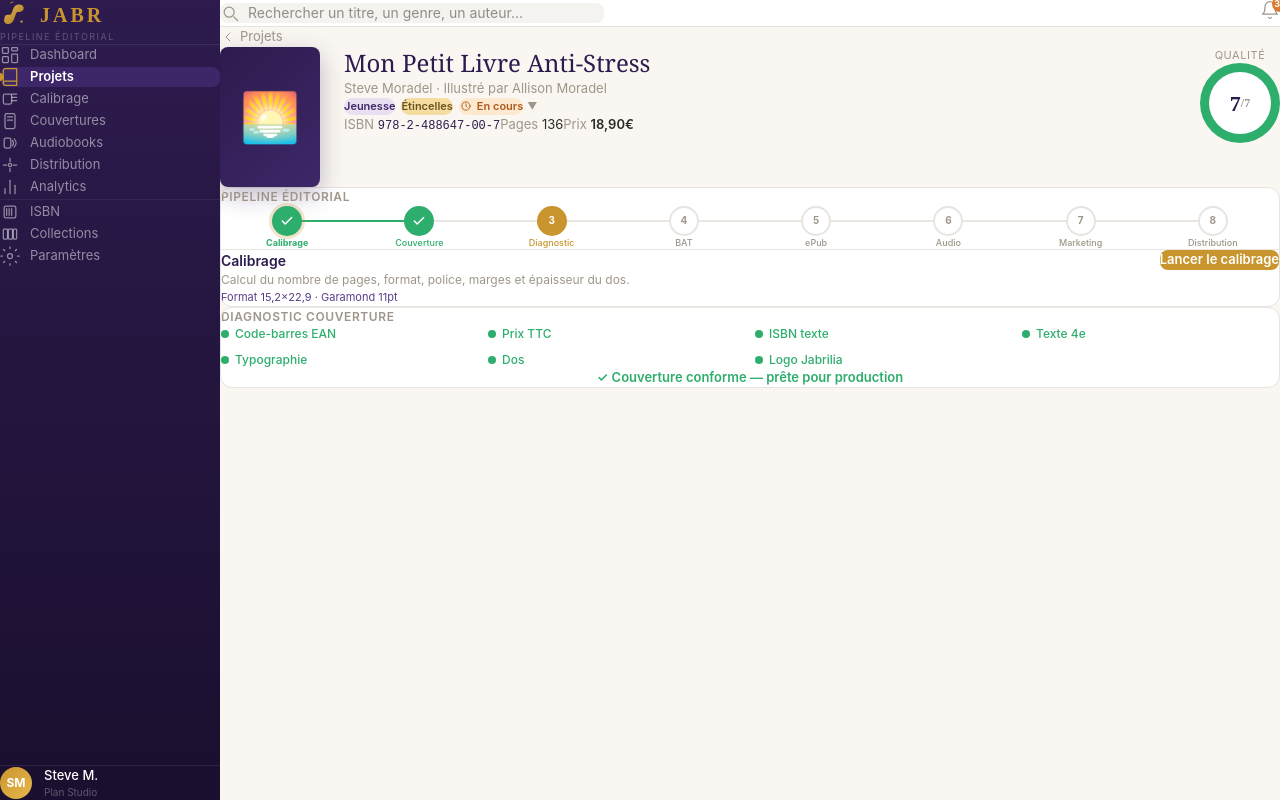
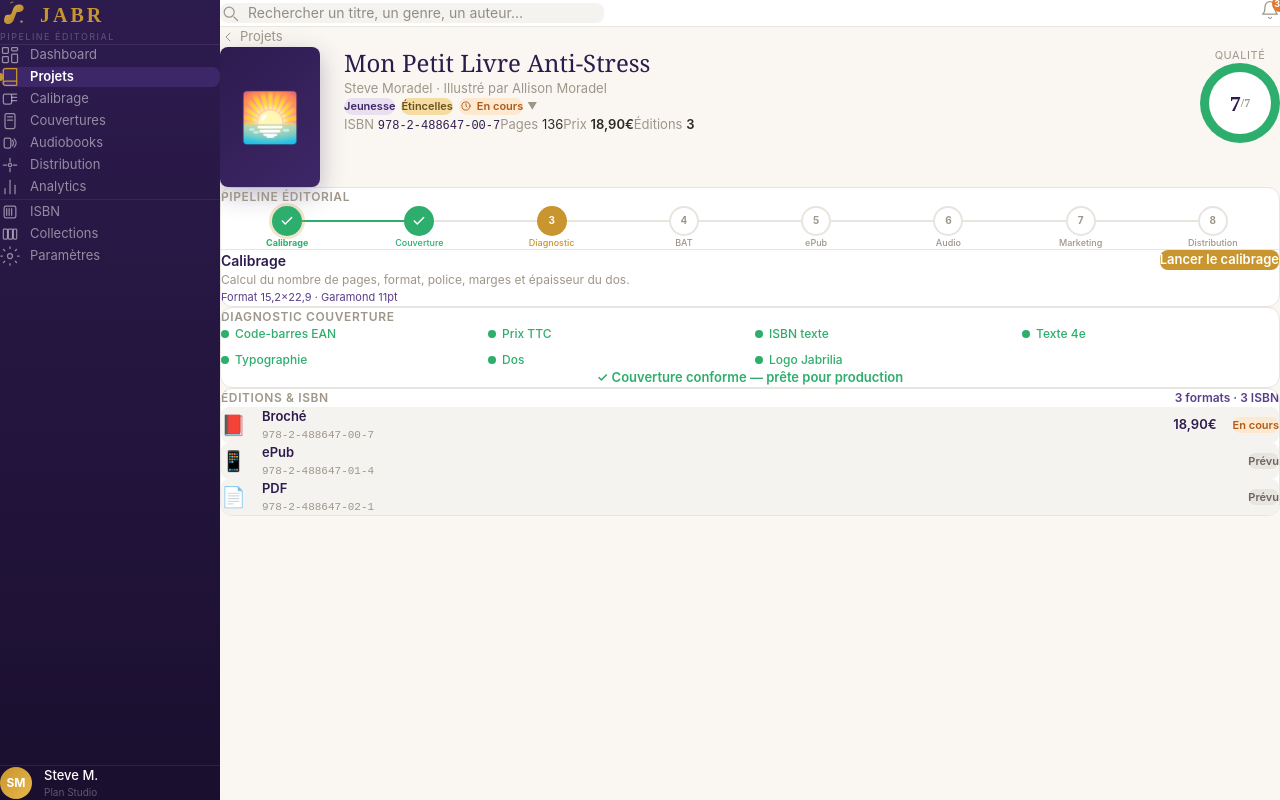
Before and after one commit to SteveMrld/jabr, a Next.js app: page /demo in a window 1280 px wide. Both pictures are taken after a click on the element 750 px from the left and 173 px from the top of the page. Built offline with nearby package versions, Linux system fonts and the light colour scheme.

Commit message:
v1.3 — Éditions multi-format : 1 ISBN par format (broché, poche, ePub, audiobook, relié, PDF)

```diff
--- a/src/components/jabr/JabrApp.tsx
+++ b/src/components/jabr/JabrApp.tsx
@@ -1,7 +1,7 @@
 'use client';
 
 import { useState } from 'react';
-import { PROJECTS, PIPELINE_STEPS, COLLECTIONS, DIAG_LABELS, DISTRIBUTION_CHANNELS, type Project } from '@/lib/data';
+import { PROJECTS, PIPELINE_STEPS, COLLECTIONS, DIAG_LABELS, DISTRIBUTION_CHANNELS, FORMAT_LABELS, EDITION_STATUS_LABELS, countISBN, primaryISBN, primaryPrice, type Project, type Edition, type EditionFormat } from '@/lib/data';
 
 // ═══════════════════════════════════
 // DESIGN TOKENS
@@ -213,7 +213,7 @@ const DashboardView = ({ onProject, onNew, projects, allProjects }: { onProject:
         <StatCard value={allProjects.length} label="Projets" accent={c.mv} />
         <StatCard value={prog} label="En cours" accent={c.og} />
         <StatCard value={pub} label="Publiés" accent={c.ok} />
-        <StatCard value={`${allProjects.length}/100`} label="ISBN attribués" accent={c.or} />
+        <StatCard value={`${countISBN(allProjects)}/100`} label="ISBN attribués" accent={c.or} />
         <StatCard value={corr} label="Corrections" accent={c.er} />
       </div>
 
@@ -313,9 +313,10 @@ const DetailView = ({ project: p, onBack, onUpdate, onToast }: { project: Projec
           </div>
           <div className="mt-3.5 text-[13px]">
             <span style={{ color: c.gr }}>ISBN </span>
-            <span style={{ fontFamily: "'JetBrains Mono', monospace", color: c.mv, fontSize: 12 }}>{p.isbn}</span>
+            <span style={{ fontFamily: "'JetBrains Mono', monospace", color: c.mv, fontSize: 12 }}>{primaryISBN(p)}</span>
             <span className="ml-4" style={{ color: c.gr }}>Pages </span><span>{p.pages}</span>
-            {p.price && <><span className="ml-4" style={{ color: c.gr }}>Prix </span><span className="font-semibold">{p.price}</span></>}
+            {primaryPrice(p) && <><span className="ml-4" style={{ color: c.gr }}>Prix </span><span className="font-semibold">{primaryPrice(p)}</span></>}
+            <span className="ml-4" style={{ color: c.gr }}>Éditions </span><span className="font-semibold">{p.editions.length}</span>
           </div>
         </div>
         <div className="text-center">
@@ -388,6 +389,29 @@ const DetailView = ({ project: p, onBack, onUpdate, onToast }: { project: Projec
           <div className="text-center font-semibold text-[13px] py-2" style={{ color: c.ok }}>✓ Couverture conforme — prête pour production</div>
         )}
       </Card>
+
+      {/* Éditions / ISBN */}
+      <Card hover={false} className="p-6 mt-5">
+        <div className="flex justify-between items-center mb-4">
+          <div className="uppercase tracking-wider font-semibold" style={{ fontSize: 12, color: c.gr }}>Éditions &amp; ISBN</div>
+          <span className="text-[12px] font-semibold" style={{ color: c.vm }}>{p.editions.length} format{p.editions.length > 1 ? 's' : ''} · {p.editions.length} ISBN</span>
+        </div>
+        <div className="space-y-2">
+          {p.editions.map((ed, i) => (
+            <div key={i} className="flex items-center gap-4 p-3 rounded-lg" style={{ background: c.ft }}>
+              <span className="text-xl">{FORMAT_LABELS[ed.format]?.icon}</span>
+              <div className="flex-1">
+                <div className="text-[13px] font-semibold" style={{ color: c.mv }}>{FORMAT_LABELS[ed.format]?.label}</div>
+                <div style={{ fontFamily: "'JetBrains Mono', monospace", fontSize: 11, color: c.gr }}>{ed.isbn}</div>
+              </div>
+              {ed.price && <span className="text-[13px] font-semibold" style={{ color: c.mv }}>{ed.price}</span>}
+              <Badge bg={EDITION_STATUS_LABELS[ed.status]?.bg || c.gc} color={EDITION_STATUS_LABELS[ed.status]?.color || c.gr}>
+                {EDITION_STATUS_LABELS[ed.status]?.label}
+              </Badge>
+            </div>
+          ))}
+        </div>
+      </Card>
     </div>
   );
 };
@@ -429,28 +453,37 @@ const CouverturesView = ({ onProject, projects }: { onProject: (p: Project) => v
 };
 
 // --- ISBN ---
-const ISBNView = ({ projects }: { projects: Project[] }) => (
+const ISBNView = ({ projects }: { projects: Project[] }) => {
+  const totalISBN = countISBN(projects);
+  return (
   <div>
     <div className="flex justify-between items-end mb-5">
-      <div><h2 className="text-2xl" style={{ color: c.mv }}>Registre ISBN</h2><p className="mt-1" style={{ color: c.gr, fontSize: 13 }}>Préfixe éditeur : 978-2-488647 · Stock : 100</p></div>
+      <div><h2 className="text-2xl" style={{ color: c.mv }}>Registre ISBN</h2><p className="mt-1" style={{ color: c.gr, fontSize: 13 }}>Préfixe éditeur : 978-2-488647 · Stock : 100 · 1 ISBN par format</p></div>
       <Btn>{icons.plus} Attribuer ISBN</Btn>
     </div>
-    <div className="flex gap-3.5 mb-6"><StatCard value={projects.length} label="Attribués" accent={c.or} /><StatCard value={100 - projects.length} label="Disponibles" accent={c.ok} /><StatCard value={`#${projects.length + 1}`} label="Prochain libre" accent={c.vm} /></div>
+    <div className="flex gap-3.5 mb-6"><StatCard value={totalISBN} label="Attribués" accent={c.or} /><StatCard value={100 - totalISBN} label="Disponibles" accent={c.ok} /><StatCard value={projects.length} label="Titres" accent={c.mv} /></div>
     <Card hover={false}>
-      <div className="grid grid-cols-[190px_1fr_90px_90px] px-5 py-3 text-[11px] font-semibold uppercase tracking-wider" style={{ background: c.ft, color: c.mv, borderBottom: `2px solid ${c.or}` }}>
-        <div>ISBN</div><div>Titre</div><div>Genre</div><div>Statut</div>
+      <div className="grid grid-cols-[200px_1fr_90px_90px_90px] px-5 py-3 text-[11px] font-semibold uppercase tracking-wider" style={{ background: c.ft, color: c.mv, borderBottom: `2px solid ${c.or}` }}>
+        <div>ISBN</div><div>Titre</div><div>Format</div><div>Prix</div><div>Statut</div>
       </div>
-      {projects.map((p, i) => (
-        <div key={p.id} className="grid grid-cols-[190px_1fr_90px_90px] px-5 py-2.5 text-[13px] cursor-pointer transition-colors hover:bg-[rgba(200,149,46,0.04)]" style={{ background: i % 2 === 0 ? 'white' : '#FAFAF8', borderBottom: `1px solid ${c.ft}` }}>
-          <div style={{ fontFamily: "'JetBrains Mono', monospace", fontSize: 11, color: c.mv }}>{p.isbn}</div>
-          <div className="font-medium truncate">{p.title}</div>
-          <div><GenreBadge genre={p.genre} /></div>
-          <div><StatusBadge status={p.status} /></div>
-        </div>
+      {projects.map(p => (
+        p.editions.map((ed, ei) => (
+          <div key={`${p.id}-${ei}`} className="grid grid-cols-[200px_1fr_90px_90px_90px] px-5 py-2.5 text-[13px] transition-colors hover:bg-[rgba(200,149,46,0.04)]"
+            style={{ background: ei === 0 ? 'white' : '#FAFAF8', borderBottom: ei === p.editions.length - 1 ? `2px solid ${c.gc}` : `1px solid ${c.ft}` }}>
+            <div style={{ fontFamily: "'JetBrains Mono', monospace", fontSize: 11, color: c.mv }}>{ed.isbn}</div>
+            <div className="truncate">
+              {ei === 0 ? <span className="font-medium">{p.title}</span> : <span style={{ color: c.gr, fontSize: 12, paddingLeft: 12 }}>↳ {p.title}</span>}
+            </div>
+            <div><Badge bg={ei === 0 ? '#E8E0F0' : c.ft} color={ei === 0 ? '#3E2768' : c.gr}>{FORMAT_LABELS[ed.format]?.icon} {FORMAT_LABELS[ed.format]?.label}</Badge></div>
+            <div className="text-[12px]" style={{ color: ed.price ? c.nr : c.gr }}>{ed.price || '—'}</div>
+            <div><Badge bg={EDITION_STATUS_LABELS[ed.status]?.bg || c.gc} color={EDITION_STATUS_LABELS[ed.status]?.color || c.gr}>{EDITION_STATUS_LABELS[ed.status]?.label}</Badge></div>
+          </div>
+        ))
       ))}
     </Card>
   </div>
-);
+  );
+};
 
 // --- COLLECTIONS ---
 const CollectionsView = ({ onProject, projects }: { onProject: (p: Project) => void; projects: Project[] }) => (
@@ -568,17 +601,28 @@ const NewProjectModal = ({ open, onClose, onAdd }: { open: boolean; onClose: ()
   const [genre, setGenre] = useState('Roman');
   const [collection, setCollection] = useState('');
   const [pages, setPages] = useState('');
-  const nextIsbn = '978-2-488647-34-2';
+  const [formats, setFormats] = useState<EditionFormat[]>(['broché']);
+  const allFormats: EditionFormat[] = ['broché', 'poche', 'epub', 'audiobook', 'pdf', 'relié'];
+
+  const toggleFormat = (f: EditionFormat) => {
+    setFormats(prev => prev.includes(f) ? prev.filter(x => x !== f) : [...prev, f]);
+  };
 
   const handleCreate = () => {
-    if (!title.trim()) return;
+    if (!title.trim() || formats.length === 0) return;
+    const baseNum = 34 + Math.floor(Math.random() * 50);
+    const editions: Edition[] = formats.map((f, i) => ({
+      format: f,
+      isbn: `978-2-488647-${String(baseNum + i).padStart(2, '0')}-${Math.floor(Math.random() * 10)}`,
+      status: 'planned' as const,
+    }));
     const newProject: Project = {
       id: Date.now(),
       title: title.trim(),
       author: 'Steve Moradel',
       genre,
       collection: collection || undefined,
-      isbn: nextIsbn,
+      editions,
       score: 0,
       maxScore: 7,
       status: 'draft',
@@ -588,7 +632,7 @@ const NewProjectModal = ({ open, onClose, onAdd }: { open: boolean; onClose: ()
       corrections: ['Ajouter EAN-13', 'Ajouter prix TTC', 'Ajouter ISBN texte', 'Fournir texte 4e', 'Fournir couverture', 'Ajouter dos', 'Ajouter logo'],
     };
     onAdd(newProject);
-    setTitle(''); setGenre('Roman'); setCollection(''); setPages('');
+    setTitle(''); setGenre('Roman'); setCollection(''); setPages(''); setFormats(['broché']);
     onClose();
   };
 
@@ -628,10 +672,28 @@ const NewProjectModal = ({ open, onClose, onAdd }: { open: boolean; onClose: ()
           <input type="number" value={pages} onChange={e => setPages(e.target.value)} placeholder="Ex: 280"
             className="w-full px-3.5 py-2.5 rounded-lg border text-sm outline-none mb-4 focus:border-[#C8952E]" style={{ borderColor: c.gc }} />
 
+          <label className="block text-[11px] font-semibold uppercase tracking-wider mb-1.5" style={{ color: c.gr }}>Formats (1 ISBN par format)</label>
+          <div className="flex flex-wrap gap-2 mb-4">
+            {allFormats.map(f => {
+              const sel = formats.includes(f);
+              return (
+                <button key={f} onClick={() => toggleFormat(f)}
+                  className="flex items-center gap-1.5 px-3 py-1.5 rounded-lg text-[12px] cursor-pointer transition-colors border"
+                  style={{ background: sel ? '#E8E0F0' : 'white', borderColor: sel ? c.vm : c.gc, color: sel ? c.vm : c.gr, fontWeight: sel ? 600 : 400 }}>
+                  {FORMAT_LABELS[f]?.icon} {FORMAT_LABELS[f]?.label}
+                </button>
+              );
+            })}
+          </div>
+
           <div className="rounded-lg p-3.5 mb-5" style={{ background: c.ft }}>
-            <div className="text-[11px] uppercase tracking-wider mb-1" style={{ color: c.gr }}>ISBN auto-attribué</div>
-            <div className="font-semibold text-[15px]" style={{ fontFamily: "'JetBrains Mono', monospace", color: c.mv }}>{nextIsbn}</div>
-            <div className="text-[11px] mt-0.5" style={{ color: c.gr }}>Prochain ISBN disponible dans le stock</div>
+            <div className="text-[11px] uppercase tracking-wider mb-1" style={{ color: c.gr }}>ISBN auto-attribués</div>
+            <div className="font-semibold text-[15px]" style={{ color: c.mv }}>{formats.length} ISBN × {formats.length} format{formats.length > 1 ? 's' : ''}</div>
+            <div className="flex flex-wrap gap-1 mt-1.5">
+              {formats.map(f => (
+                <span key={f} className="text-[10px] px-2 py-0.5 rounded" style={{ background: '#E8E0F0', color: c.vm }}>{FORMAT_LABELS[f]?.icon} {FORMAT_LABELS[f]?.label}</span>
+              ))}
+            </div>
           </div>
           <div className="flex gap-3 justify-end">
             <Btn variant="secondary" onClick={onClose}>Annuler</Btn>
@@ -854,9 +916,9 @@ const NotifPanel = ({ open, onClose, projects }: { open: boolean; onClose: () =>
         <div className="px-4 py-3" style={{ borderBottom: `1px solid ${c.ft}` }}>
           <div className="flex items-center gap-2 mb-1">
             <div className="w-2 h-2 rounded-full" style={{ background: c.ok }} />
-            <span className="text-[12px] font-semibold" style={{ color: c.ok }}>ISBN : {projects.length}/100 attribués</span>
+            <span className="text-[12px] font-semibold" style={{ color: c.ok }}>ISBN : {countISBN(projects)}/100 attribués</span>
           </div>
-          <div className="text-[11px]" style={{ color: c.gr }}>{100 - projects.length} ISBN disponibles</div>
+          <div className="text-[11px]" style={{ color: c.gr }}>{100 - countISBN(projects)} ISBN disponibles · {projects.length} titres</div>
         </div>
         <div className="px-4 py-3">
           <div className="flex items-center gap-2 mb-1">
--- a/src/lib/data.ts
+++ b/src/lib/data.ts
@@ -1,3 +1,28 @@
+export type EditionFormat = 'broché' | 'poche' | 'epub' | 'audiobook' | 'pdf' | 'relié';
+
+export interface Edition {
+  format: EditionFormat;
+  isbn: string;
+  price?: string;
+  status: 'planned' | 'in-progress' | 'ready' | 'published';
+}
+
+export const FORMAT_LABELS: Record<EditionFormat, { label: string; icon: string }> = {
+  'broché': { label: 'Broché', icon: '📕' },
+  'poche': { label: 'Poche', icon: '📗' },
+  'epub': { label: 'ePub', icon: '📱' },
+  'audiobook': { label: 'Audiobook', icon: '🎧' },
+  'pdf': { label: 'PDF', icon: '📄' },
+  'relié': { label: 'Relié', icon: '📘' },
+};
+
+export const EDITION_STATUS_LABELS: Record<string, { label: string; bg: string; color: string }> = {
+  'planned': { label: 'Prévu', bg: '#E8E4DF', color: '#6B6560' },
+  'in-progress': { label: 'En cours', bg: '#FDE8D0', color: '#B05A1A' },
+  'ready': { label: 'Prêt', bg: '#D4F0E0', color: '#1A6B42' },
+  'published': { label: 'Publié', bg: '#D4F0E0', color: '#1A6B42' },
+};
+
 export interface Project {
   id: number;
   title: string;
@@ -6,8 +31,7 @@ export interface Project {
   illustrator?: string;
   genre: string;
   collection?: string;
-  isbn: string;
-  price?: string;
+  editions: Edition[];
   score: number;
   maxScore: number;
   status: 'published' | 'in-progress' | 'draft';
@@ -18,16 +42,114 @@ export interface Project {
 }
 
 export const PROJECTS: Project[] = [
-  { id: 1, title: "Mon Petit Livre Anti-Stress", author: "Steve Moradel", illustrator: "Allison Moradel", genre: "Jeunesse", collection: "Étincelles", isbn: "978-2-488647-00-7", price: "18,90€", score: 7, maxScore: 7, status: "in-progress", pages: 136, cover: "🌅", diag: { ean: true, prix: true, isbn_txt: true, texte4e: true, typo: true, dos: true, logo: true }, corrections: [] },
-  { id: 2, title: "Sur les hauteurs des chutes du Niagara", author: "Steve Moradel", genre: "Roman", isbn: "978-2-488647-03-8", score: 4, maxScore: 7, status: "draft", pages: 280, cover: "🏔️", diag: { ean: false, prix: false, isbn_txt: false, texte4e: true, typo: true, dos: true, logo: true }, corrections: ["Ajouter EAN-13", "Ajouter prix TTC", "Ajouter ISBN texte"] },
-  { id: 3, title: "Du Chaos Naît une Étoile", author: "Steve Moradel", genre: "Essai", isbn: "978-2-488647-07-6", score: 3, maxScore: 7, status: "draft", pages: 220, cover: "⭐", diag: { ean: false, prix: false, isbn_txt: false, texte4e: true, typo: true, dos: false, logo: true }, corrections: ["Ajouter EAN-13", "Ajouter prix TTC", "Ajouter ISBN texte", "Ajouter texte sur dos"] },
-  { id: 4, title: "Dans les Failles du Siècle", author: "Steve Moradel", genre: "Essai", isbn: "978-2-488647-10-6", score: 4, maxScore: 7, status: "draft", pages: 310, cover: "🌍", diag: { ean: false, prix: false, isbn_txt: false, texte4e: true, typo: true, dos: true, logo: true }, corrections: ["Ajouter EAN-13", "Ajouter prix TTC", "Ajouter ISBN texte"] },
-  { id: 5, title: "Aurora", author: "Steve Moradel", genre: "Roman", isbn: "978-2-488647-13-7", score: 4, maxScore: 7, status: "in-progress", pages: 350, cover: "❄️", diag: { ean: false, prix: false, isbn_txt: false, texte4e: true, typo: true, dos: true, logo: true }, corrections: ["Ajouter EAN-13", "Ajouter prix TTC", "Ajouter ISBN texte"] },
-  { id: 6, title: "Le Trône de Cendre", subtitle: "Tome I – Le Lion Déchu", author: "Steve Moradel", genre: "Roman historique", isbn: "978-2-488647-17-5", score: 3, maxScore: 7, status: "in-progress", pages: 420, cover: "🏛️", diag: { ean: false, prix: false, isbn_txt: false, texte4e: true, typo: true, dos: false, logo: true }, corrections: ["Ajouter EAN-13", "Ajouter prix TTC", "Ajouter ISBN texte", "Corriger dos (AURORA → Le Trône de Cendre)"] },
-  { id: 7, title: "À l'Ombre des Oliviers", author: "Steve Moradel", genre: "Roman", isbn: "978-2-488647-21-2", score: 4, maxScore: 7, status: "draft", pages: 290, cover: "🫒", diag: { ean: false, prix: false, isbn_txt: false, texte4e: true, typo: true, dos: true, logo: true }, corrections: ["Ajouter EAN-13", "Ajouter prix TTC", "Ajouter ISBN texte"] },
-  { id: 8, title: "Les Mémoires Reliées", author: "Steve Moradel", genre: "Roman", isbn: "978-2-488647-25-0", score: 4, maxScore: 7, status: "draft", pages: 330, cover: "🔗", diag: { ean: false, prix: false, isbn_txt: false, texte4e: true, typo: true, dos: true, logo: true }, corrections: ["Ajouter EAN-13", "Ajouter prix TTC", "Ajouter ISBN texte"] },
-  { id: 9, title: "Le Temps des Étincelles", author: "Steve et Allison Moradel", genre: "BD", collection: "Étincelles", isbn: "978-2-488647-29-8", score: 3, maxScore: 7, status: "in-progress", pages: 64, cover: "✨", diag: { ean: false, prix: false, isbn_txt: false, texte4e: true, typo: false, dos: true, logo: true }, corrections: ["Ajouter EAN-13", "Ajouter prix TTC", "Ajouter ISBN texte", "Corriger ETINCELLES → ÉTINCELLES"] },
-  { id: 10, title: "Les Réparatrices", author: "Steve Moradel", genre: "Essai", isbn: "978-2-488647-31-1", score: 2, maxScore: 7, status: "draft", pages: 240, cover: "🧵", diag: { ean: false, prix: false, isbn_txt: false, texte4e: false, typo: true, dos: false, logo: true }, corrections: ["Ajouter EAN-13", "Ajouter prix TTC", "Ajouter ISBN texte", "Fournir texte 4e", "Fournir 4e de couverture"] },
+  {
+    id: 1, title: "Mon Petit Livre Anti-Stress", author: "Steve Moradel", illustrator: "Allison Moradel",
+    genre: "Jeunesse", collection: "Étincelles", score: 7, maxScore: 7, status: "in-progress", pages: 136, cover: "🌅",
+    editions: [
+      { format: 'broché', isbn: '978-2-488647-00-7', price: '18,90€', status: 'in-progress' },
+      { format: 'epub', isbn: '978-2-488647-01-4', status: 'planned' },
+      { format: 'pdf', isbn: '978-2-488647-02-1', status: 'planned' },
+    ],
+    diag: { ean: true, prix: true, isbn_txt: true, texte4e: true, typo: true, dos: true, logo: true }, corrections: []
+  },
+  {
+    id: 2, title: "Sur les hauteurs des chutes du Niagara", author: "Steve Moradel",
+    genre: "Roman", score: 4, maxScore: 7, status: "draft", pages: 280, cover: "🏔️",
+    editions: [
+      { format: 'broché', isbn: '978-2-488647-03-8', status: 'planned' },
+      { format: 'poche', isbn: '978-2-488647-04-5', status: 'planned' },
+      { format: 'epub', isbn: '978-2-488647-05-2', status: 'planned' },
+    ],
+    diag: { ean: false, prix: false, isbn_txt: false, texte4e: true, typo: true, dos: true, logo: true },
+    corrections: ["Ajouter EAN-13", "Ajouter prix TTC", "Ajouter ISBN texte"]
+  },
+  {
+    id: 3, title: "Du Chaos Naît une Étoile", author: "Steve Moradel",
+    genre: "Essai", score: 3, maxScore: 7, status: "draft", pages: 220, cover: "⭐",
+    editions: [
+      { format: 'broché', isbn: '978-2-488647-07-6', status: 'planned' },
+      { format: 'epub', isbn: '978-2-488647-08-3', status: 'planned' },
+    ],
+    diag: { ean: false, prix: false, isbn_txt: false, texte4e: true, typo: true, dos: false, logo: true },
+    corrections: ["Ajouter EAN-13", "Ajouter prix TTC", "Ajouter ISBN texte", "Ajouter texte sur dos"]
+  },
+  {
+    id: 4, title: "Dans les Failles du Siècle", author: "Steve Moradel",
+    genre: "Essai", score: 4, maxScore: 7, status: "draft", pages: 310, cover: "🌍",
+    editions: [
+      { format: 'broché', isbn: '978-2-488647-10-6', status: 'planned' },
+      { format: 'poche', isbn: '978-2-488647-11-3', status: 'planned' },
+      { format: 'epub', isbn: '978-2-488647-12-0', status: 'planned' },
+    ],
+    diag: { ean: false, prix: false, isbn_txt: false, texte4e: true, typo: true, dos: true, logo: true },
+    corrections: ["Ajouter EAN-13", "Ajouter prix TTC", "Ajouter ISBN texte"]
+  },
+  {
+    id: 5, title: "Aurora", author: "Steve Moradel",
+    genre: "Roman", score: 4, maxScore: 7, status: "in-progress", pages: 350, cover: "❄️",
+    editions: [
+      { format: 'broché', isbn: '978-2-488647-13-7', status: 'in-progress' },
+      { format: 'poche', isbn: '978-2-488647-14-4', status: 'planned' },
+      { format: 'epub', isbn: '978-2-488647-15-1', status: 'planned' },
+      { format: 'audiobook', isbn: '978-2-488647-16-8', status: 'planned' },
+    ],
+    diag: { ean: false, prix: false, isbn_txt: false, texte4e: true, typo: true, dos: true, logo: true },
+    corrections: ["Ajouter EAN-13", "Ajouter prix TTC", "Ajouter ISBN texte"]
+  },
+  {
+    id: 6, title: "Le Trône de Cendre", subtitle: "Tome I – Le Lion Déchu", author: "Steve Moradel",
+    genre: "Roman historique", score: 3, maxScore: 7, status: "in-progress", pages: 420, cover: "🏛️",
+    editions: [
+      { format: 'broché', isbn: '978-2-488647-17-5', status: 'in-progress' },
+      { format: 'relié', isbn: '978-2-488647-18-2', status: 'planned' },
+      { format: 'epub', isbn: '978-2-488647-19-9', status: 'planned' },
+      { format: 'audiobook', isbn: '978-2-488647-20-5', status: 'planned' },
+    ],
+    diag: { ean: false, prix: false, isbn_txt: false, texte4e: true, typo: true, dos: false, logo: true },
+    corrections: ["Ajouter EAN-13", "Ajouter prix TTC", "Ajouter ISBN texte", "Corriger dos (AURORA → Le Trône de Cendre)"]
+  },
+  {
+    id: 7, title: "À l'Ombre des Oliviers", author: "Steve Moradel",
+    genre: "Roman", score: 4, maxScore: 7, status: "draft", pages: 290, cover: "🫒",
+    editions: [
+      { format: 'broché', isbn: '978-2-488647-21-2', status: 'planned' },
+      { format: 'poche', isbn: '978-2-488647-22-9', status: 'planned' },
+      { format: 'epub', isbn: '978-2-488647-23-6', status: 'planned' },
+    ],
+    diag: { ean: false, prix: false, isbn_txt: false, texte4e: true, typo: true, dos: true, logo: true },
+    corrections: ["Ajouter EAN-13", "Ajouter prix TTC", "Ajouter ISBN texte"]
+  },
+  {
+    id: 8, title: "Les Mémoires Reliées", author: "Steve Moradel",
+    genre: "Roman", score: 4, maxScore: 7, status: "draft", pages: 330, cover: "🔗",
+    editions: [
+      { format: 'broché', isbn: '978-2-488647-25-0', status: 'planned' },
+      { format: 'epub', isbn: '978-2-488647-26-7', status: 'planned' },
+    ],
+    diag: { ean: false, prix: false, isbn_txt: false, texte4e: true, typo: true, dos: true, logo: true },
+    corrections: ["Ajouter EAN-13", "Ajouter prix TTC", "Ajouter ISBN texte"]
+  },
+  {
+    id: 9, title: "Le Temps des Étincelles", author: "Steve et Allison Moradel",
+    genre: "BD", collection: "Étincelles", score: 3, maxScore: 7, status: "in-progress", pages: 64, cover: "✨",
+    editions: [
+      { format: 'broché', isbn: '978-2-488647-29-8', status: 'in-progress' },
+      { format: 'epub', isbn: '978-2-488647-30-4', status: 'planned' },
+    ],
+    diag: { ean: false, prix: false, isbn_txt: false, texte4e: true, typo: false, dos: true, logo: true },
+    corrections: ["Ajouter EAN-13", "Ajouter prix TTC", "Ajouter ISBN texte", "Corriger ETINCELLES → ÉTINCELLES"]
+  },
+  {
+    id: 10, title: "Les Réparatrices", author: "Steve Moradel",
+    genre: "Essai", score: 2, maxScore: 7, status: "draft", pages: 240, cover: "🧵",
+    editions: [
+      { format: 'broché', isbn: '978-2-488647-31-1', status: 'planned' },
+      { format: 'epub', isbn: '978-2-488647-32-8', status: 'planned' },
+      { format: 'audiobook', isbn: '978-2-488647-33-5', status: 'planned' },
+    ],
+    diag: { ean: false, prix: false, isbn_txt: false, texte4e: false, typo: true, dos: false, logo: true },
+    corrections: ["Ajouter EAN-13", "Ajouter prix TTC", "Ajouter ISBN texte", "Fournir texte 4e", "Fournir 4e de couverture"]
+  },
 ];
 
 export const PIPELINE_STEPS = [
@@ -53,3 +175,8 @@ export const DISTRIBUTION_CHANNELS = [
   { name: "Kobo / Fnac", desc: "ePub francophone", status: "En préparation", color: "#9E9689" },
   { name: "Spotify / Audible", desc: "Audiobook", status: "Phase 2", color: "#5B3E8A" },
 ];
+
+// Helpers
+export const countISBN = (projects: Project[]) => projects.reduce((s, p) => s + p.editions.length, 0);
+export const primaryISBN = (p: Project) => p.editions[0]?.isbn || '—';
+export const primaryPrice = (p: Project) => p.editions.find(e => e.price)?.price;
```
